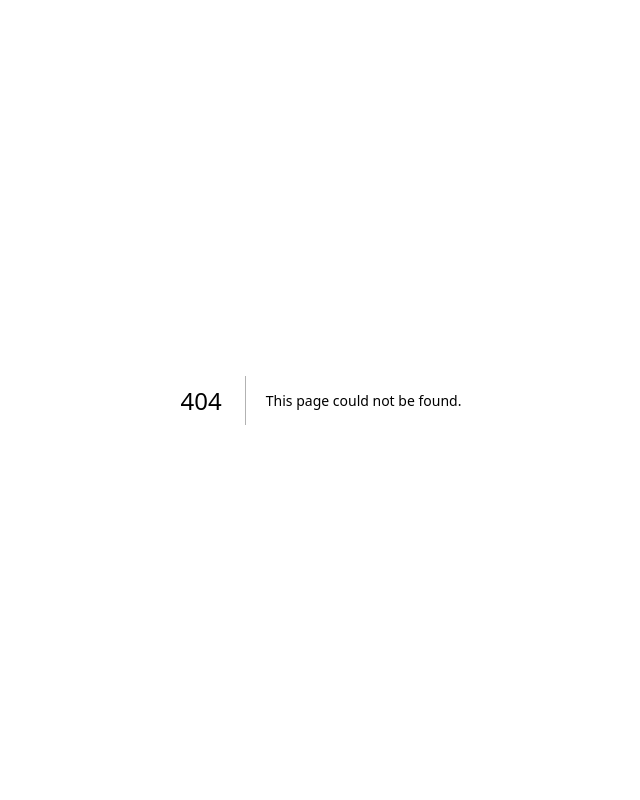
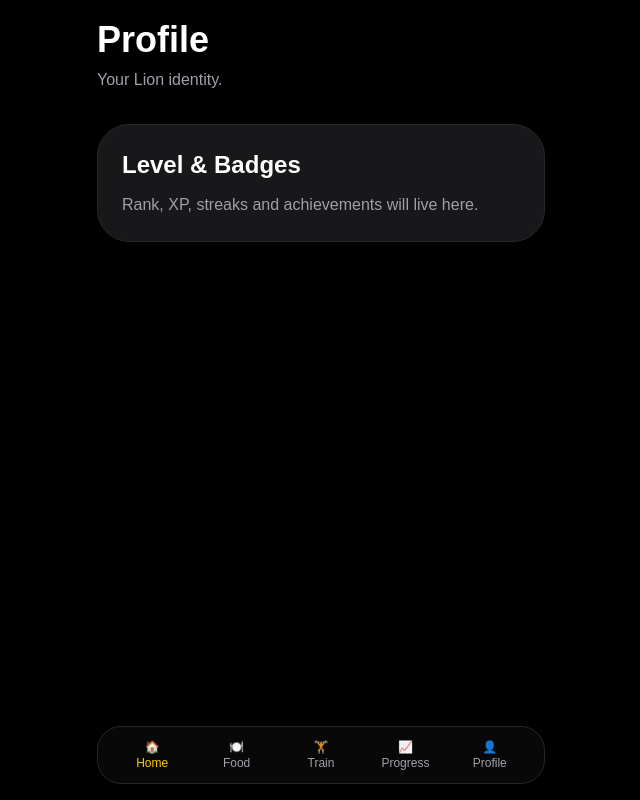
Before and after one commit to MarcRoscoe91/lion-coach, a Next.js app: page /profile in a window 1280 px wide. Before the commit this address had no page. Shown: the whole page, without its empty margins (319-959 px from the left). Built offline with nearby package versions, Linux system fonts and the light colour scheme.

Commit message:
Add core app pages

```diff
--- /dev/null
+++ b/app/nutrition/page.tsx
@@ -0,0 +1,21 @@
+import BottomNav from "@/components/navigation/BottomNav";
+
+export default function NutritionPage() {
+  return (
+    <main className="min-h-screen bg-black p-5 text-white">
+      <div className="mx-auto max-w-md pb-32">
+        <h1 className="text-4xl font-black">Nutrition</h1>
+        <p className="mt-2 text-zinc-400">Food tracking coming next.</p>
+
+        <section className="mt-8 rounded-[2rem] border border-zinc-800 bg-zinc-900 p-6">
+          <h2 className="text-2xl font-bold">Today&apos;s Meals</h2>
+          <p className="mt-3 text-zinc-400">
+            Breakfast, lunch, dinner and snacks will live here.
+          </p>
+        </section>
+      </div>
+
+      <BottomNav />
+    </main>
+  );
+}
--- /dev/null
+++ b/app/profile/page.tsx
@@ -0,0 +1,21 @@
+import BottomNav from "@/components/navigation/BottomNav";
+
+export default function ProfilePage() {
+  return (
+    <main className="min-h-screen bg-black p-5 text-white">
+      <div className="mx-auto max-w-md pb-32">
+        <h1 className="text-4xl font-black">Profile</h1>
+        <p className="mt-2 text-zinc-400">Your Lion identity.</p>
+
+        <section className="mt-8 rounded-[2rem] border border-zinc-800 bg-zinc-900 p-6">
+          <h2 className="text-2xl font-bold">Level & Badges</h2>
+          <p className="mt-3 text-zinc-400">
+            Rank, XP, streaks and achievements will live here.
+          </p>
+        </section>
+      </div>
+
+      <BottomNav />
+    </main>
+  );
+}
--- /dev/null
+++ b/app/training/page.tsx
@@ -0,0 +1,21 @@
+import BottomNav from "@/components/navigation/BottomNav";
+
+export default function TrainingPage() {
+  return (
+    <main className="min-h-screen bg-black p-5 text-white">
+      <div className="mx-auto max-w-md pb-32">
+        <h1 className="text-4xl font-black">Training</h1>
+        <p className="mt-2 text-zinc-400">Workout tracking coming next.</p>
+
+        <section className="mt-8 rounded-[2rem] border border-zinc-800 bg-zinc-900 p-6">
+          <h2 className="text-2xl font-bold">Push Day</h2>
+          <p className="mt-3 text-zinc-400">
+            Exercises, sets, reps and XP rewards will live here.
+          </p>
+        </section>
+      </div>
+
+      <BottomNav />
+    </main>
+  );
+}
--- a/components/navigation/BottomNav.tsx
+++ b/components/navigation/BottomNav.tsx
@@ -1,12 +1,38 @@
+import Link from "next/link";
+
 export default function BottomNav() {
   return (
     <nav className="fixed bottom-4 left-1/2 z-50 w-[92%] max-w-md -translate-x-1/2 rounded-3xl border border-zinc-800 bg-zinc-950/90 p-3 backdrop-blur">
       <div className="grid grid-cols-5 text-center text-xs text-zinc-400">
-        <div className="text-yellow-400">🏠<br />Home</div>
-        <div>🍽️<br />Food</div>
-        <div>🏋️<br />Train</div>
-        <div>📈<br />Progress</div>
-        <div>⚙️<br />Settings</div>
+        <Link href="/" className="text-yellow-400">
+          🏠
+          <br />
+          Home
+        </Link>
+
+        <Link href="/nutrition">
+          🍽️
+          <br />
+          Food
+        </Link>
+
+        <Link href="/training">
+          🏋️
+          <br />
+          Train
+        </Link>
+
+        <Link href="/progress">
+          📈
+          <br />
+          Progress
+        </Link>
+
+        <Link href="/profile">
+          👤
+          <br />
+          Profile
+        </Link>
       </div>
     </nav>
   );
```
Also changed, not shown: app/progress/page.tsx (added).
